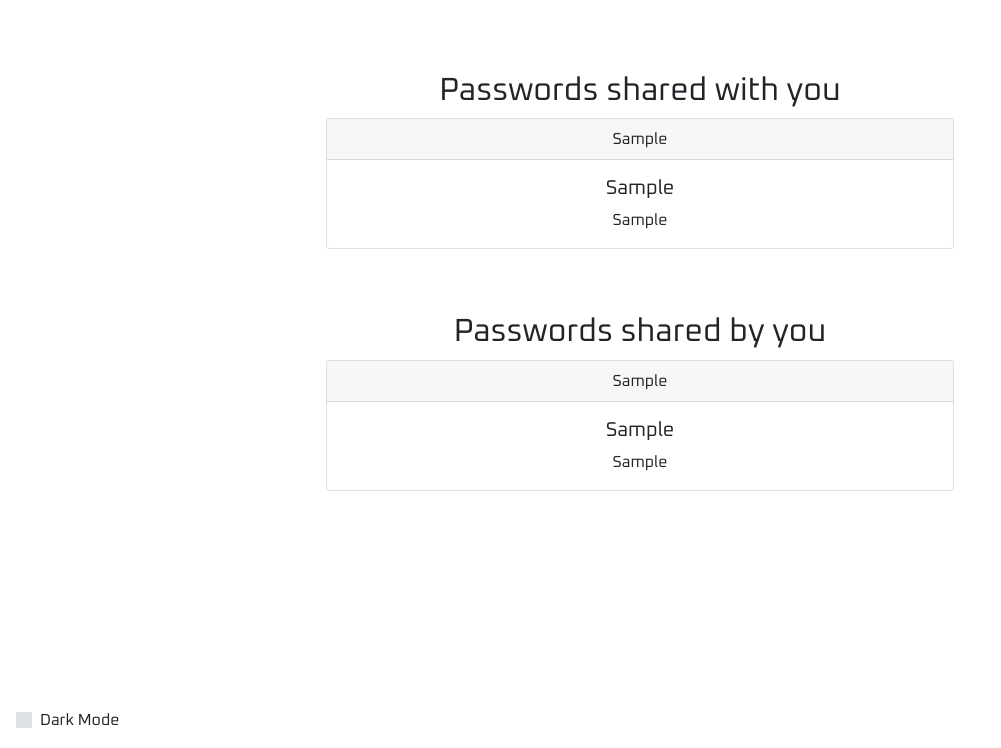
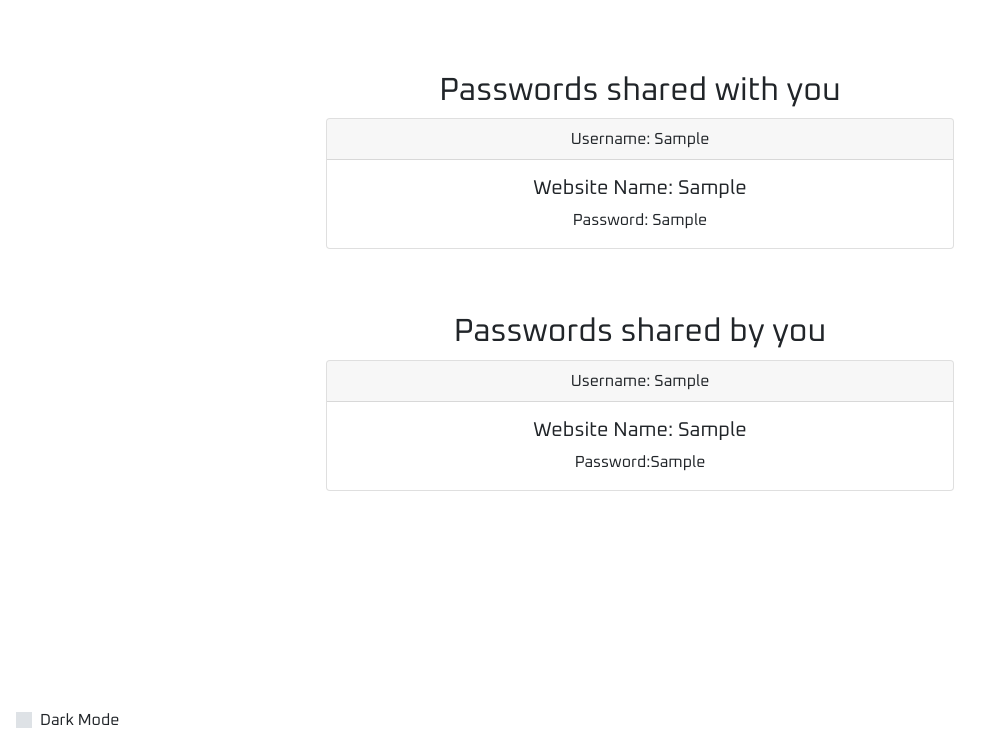
Before and after one commit to AshwinRNair-ARN/USS-Password-management-and-authentication, a Django app: template manpass/templates/main/viewShare.html in a window 1280 px wide. Shown: the part 52-800 px from the top of the page, without its empty margins (0-1001 px from the left). Run offline with Django 4.2, Linux system fonts and the light colour scheme; the template is opened without the code that fills it: most values are stand-ins (such as "Sample title", 1, 10 or a date in 2020); some libraries are stand-ins or nearby versions.

```diff
--- a/manpass/templates/main/viewShare.html
+++ b/manpass/templates/main/viewShare.html
@@ -6,12 +6,13 @@
       <h2>Passwords shared with you</h2>
       {% for password in shared_by_other_users %}
       <div class="card mb-3">
-        <div class="card-header">{{ password.0 }}</div>
+        <div class="card-header">Username: {{ password.0 }}</div>
         <div class="card-body">
-          <h5 class="card-title">{{ password.1 }}</h5>
-          <p class="card-text">{{ password.2 }}</p>
+          <h5 class="card-title">Website Name: {{ password.1 }}</h5>
+          <p class="card-text">Password: {{ password.2 }}</p>
         </div>
       </div>
+
       {% endfor %}
       {% endif %}
     </div>
@@ -22,10 +23,10 @@
       <h2>Passwords shared by you</h2>
       {% for password in shared_with_other_users %}
       <div class="card mb-3">
-        <div class="card-header">{{ password.0 }}</div>
+        <div class="card-header">Username: {{ password.0 }}</div>
         <div class="card-body">
-          <h5 class="card-title">{{ password.1 }}</h5>
-          <p class="card-text">{{ password.2 }}</p>
+          <h5 class="card-title">Website Name: {{ password.1 }}</h5>
+          <p class="card-text">Password:{{ password.2 }}</p>
         </div>
       </div>
       {% endfor %}
```
Also changed, not shown: manpass/views.py (+6 -3 lines).
